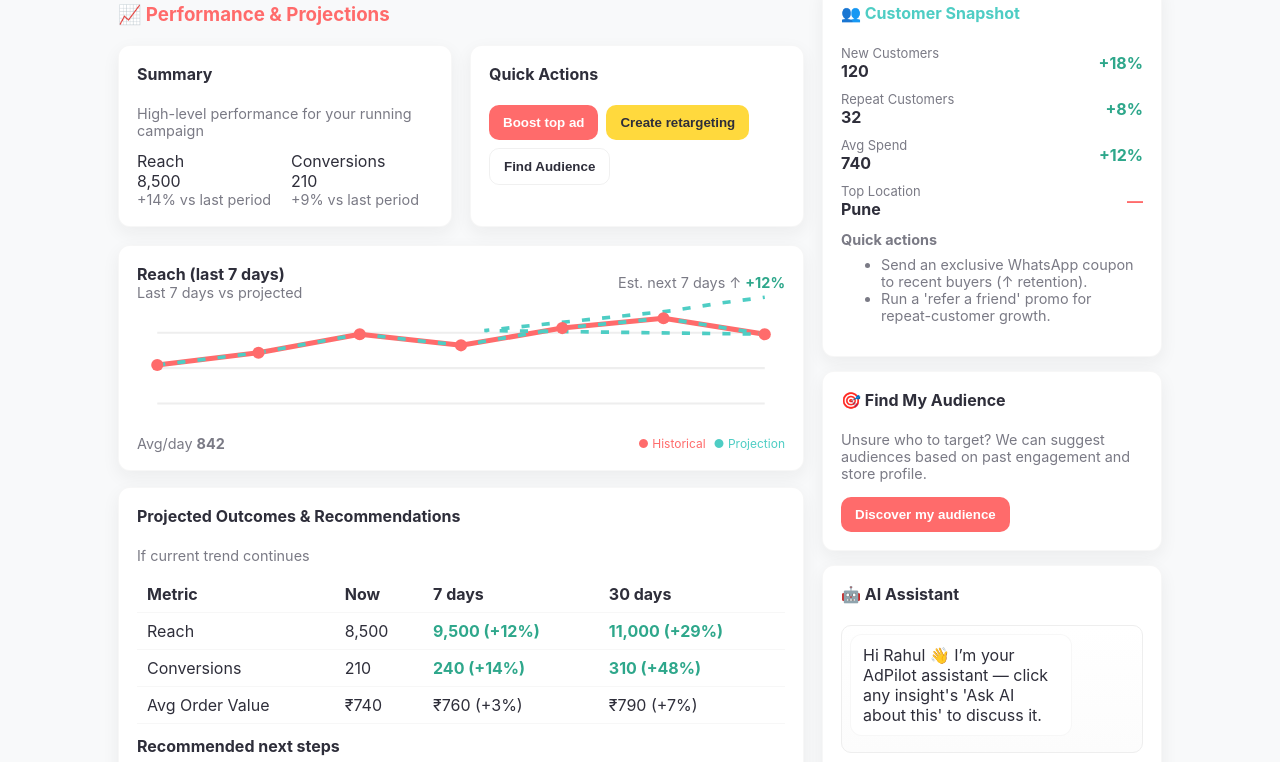
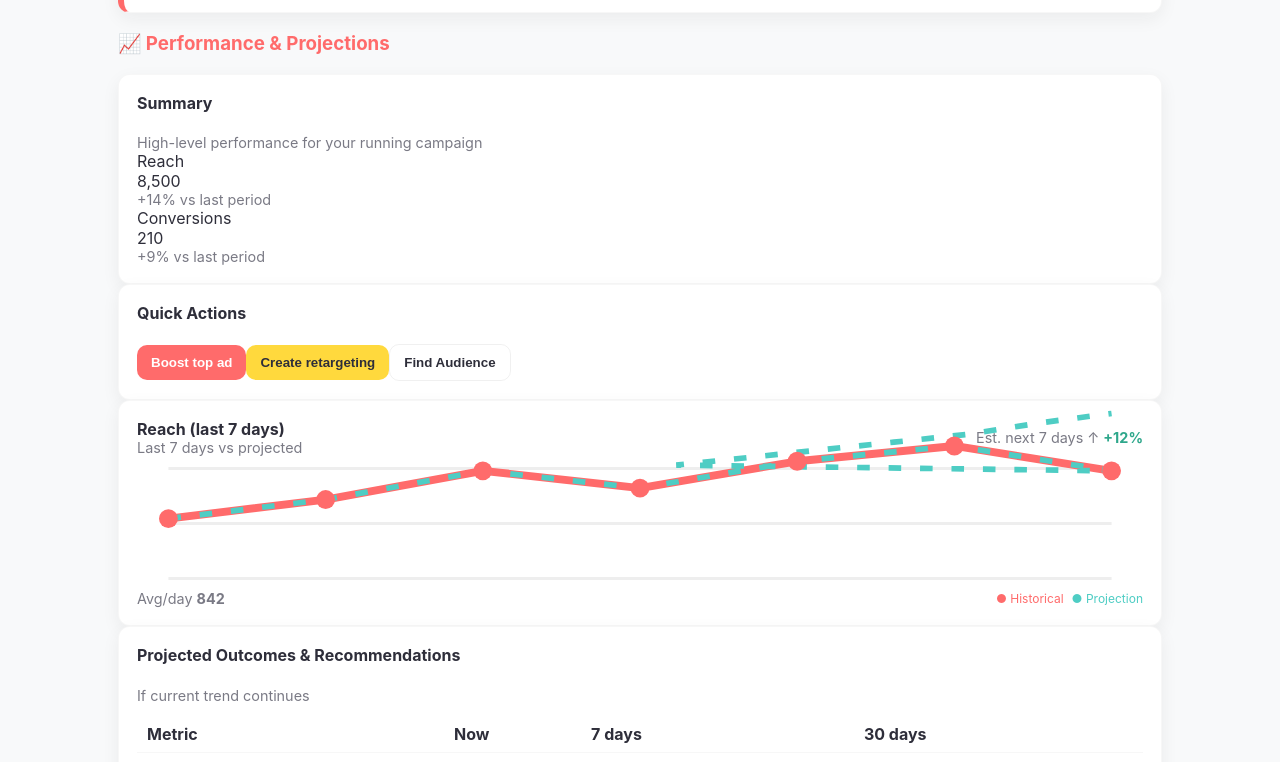
Before and after one commit to Divyansh-28/SMB_MVP, a Next.js app: page /dashboard in a window 1280 px wide. Shown: the part 535-1297 px from the top of the page. Built offline with nearby package versions, Linux system fonts and the light colour scheme.

Commit message:
Update dashboard.js

```diff
--- a/pages/dashboard.js
+++ b/pages/dashboard.js
@@ -1,10 +1,10 @@
+// pages/dashboard.js
 import Navbar from "../components/Navbar";
 import InsightCard from "../components/InsightCard";
 import GraphCard from "../components/GraphCard";
 import { useState, useRef, useEffect } from "react";
 
 export default function Dashboard() {
-  // Actionable insights (top-first)
   const insights = [
     {
       title: "Boost Evening Ad Performance",
@@ -58,7 +58,6 @@ export default function Dashboard() {
   const [input, setInput] = useState("");
   const chatBoxRef = useRef(null);
 
-  // Scroll chat to bottom on messages
   useEffect(() => {
     if (chatBoxRef.current) {
       chatBoxRef.current.scrollTop = chatBoxRef.current.scrollHeight + 100;
@@ -67,7 +66,6 @@ export default function Dashboard() {
 
   const sendUserMessage = (msg) => {
     setChatMessages((m) => [...m, { from: "user", text: msg }]);
-    // Mocked AI reply
     setTimeout(() => {
       setChatMessages((m) => [...m, { from: "bot", text: `AI: Based on "${msg}", I recommend testing a short retargeting creative with urgency (3-day window).` }]);
     }, 700);
@@ -80,17 +78,14 @@ export default function Dashboard() {
     setInput("");
   };
 
-  // Called by InsightCard when user clicks "Ask AI about this"
   const handleInsightChat = (insightTitle) => {
     const prompt = `Please suggest an easy execution plan and sample ad copy for: "${insightTitle}"`;
-    // push to chat and auto-scroll
     sendUserMessage(prompt);
-    // optionally highlight assistant area or focus input
     const el = document.querySelector('[name="chat-input"]');
     if (el) el.focus();
   };
 
-  // Audience finder state (inline)
+  // Audience finder state
   const [audienceOpen, setAudienceOpen] = useState(false);
   const discoveredAudience = [
     { name: "Women 25-40 (Pune)", reasons: "High engagement with festival posts", estSize: "8k" },
@@ -100,22 +95,21 @@ export default function Dashboard() {
 
   const applyAudience = (aud) => {
     alert(`Applied audience "${aud.name}" to new campaign (demo).`);
-    // In a real app, we would pass this selection to the "Create Campaign" flow
   };
 
   return (
     <>
       <Navbar />
-      <main className="container" style={{ paddingTop: 26 }}>
+      <main className="container" style={{ paddingTop: 22, paddingBottom: 60 }}>
         <h2 className="page-title">Campaign Dashboard</h2>
 
-        {/* ---------------- TOP: Actionable Insights (prominent) ---------------- */}
+        {/* Actionable Insights */}
         <section style={{ marginBottom: 18 }}>
           <h3 style={{ color: "var(--primary-1)" }}>⚡ Actionable Insights</h3>
-          <div className="grid cols-3" style={{ marginTop: 12 }}>
+          <div className="row g-3 mt-2">
             {insights.map((ins, idx) => (
+              <div key={idx} className="col-12 col-md-6 col-lg-4">
                 <InsightCard
-                key={idx}
                   title={ins.title}
                   detail={ins.detail}
                   action={ins.action}
@@ -123,21 +117,23 @@ export default function Dashboard() {
                   rationale={ins.rationale}
                   onChat={(t) => handleInsightChat(t)}
                 />
+              </div>
             ))}
           </div>
         </section>
 
-        {/* ---------------- MID: Performance & Projections ---------------- */}
-        <section style={{ marginTop: 22 }}>
-          <div className="grid" style={{ gridTemplateColumns: "1fr 340px", gap: 18 }}>
-            <div>
+        {/* Performance & side column */}
+        <section className="row g-3">
+          {/* Left/main column */}
+          <div className="col-12 col-lg-8">
             <h3 style={{ color: "var(--primary-1)" }}>📈 Performance & Projections</h3>
 
-              <div className="grid cols-2" style={{ marginTop: 12 }}>
+            <div className="row g-3 mt-2">
+              <div className="col-12 col-md-6">
                 <div className="card">
                   <h4 style={{ marginTop: 0 }}>Summary</h4>
                   <div className="small">High-level performance for your running campaign</div>
-                  <div style={{ display: "flex", gap: 12, marginTop: 12 }}>
+                  <div className="d-flex gap-3 mt-3">
                     <div style={{ flex: 1 }}>
                       <div className="meta">Reach</div>
                       <div className="value">8,500</div>
@@ -150,27 +146,29 @@ export default function Dashboard() {
                     </div>
                   </div>
                 </div>
+              </div>
 
+              <div className="col-12 col-md-6">
                 <div className="card">
                   <h4 style={{ marginTop: 0 }}>Quick Actions</h4>
-                  <div style={{ display: "flex", gap: 8, marginTop: 10, flexWrap: "wrap" }}>
+                  <div className="d-flex flex-wrap gap-2 mt-2">
                     <button className="btn primary" onClick={() => alert("Boost action (demo)")}>Boost top ad</button>
                     <button className="btn" onClick={() => alert("Create retargeting (demo)")}>Create retargeting</button>
                     <button className="btn ghost" onClick={() => { setAudienceOpen(true); window.scrollTo({ top: 600, behavior: 'smooth' }); }}>Find Audience</button>
                   </div>
                 </div>
               </div>
+            </div>
 
-              <div style={{ marginTop: 18 }}>
+            <div className="mt-3">
               <GraphCard title="Reach (last 7 days)" series={reachSeries} projection={reachProjection} />
             </div>
 
-              {/* Projections & recommended steps */}
-              <div style={{ marginTop: 16 }} className="card">
+            <div className="card mt-3">
               <h4 style={{ marginTop: 0 }}>Projected Outcomes & Recommendations</h4>
               <div className="small">If current trend continues</div>
 
-                <table className="proj-table" style={{ marginTop: 12 }}>
+              <table className="proj-table mt-2">
                 <thead><tr><th>Metric</th><th>Now</th><th>7 days</th><th>30 days</th></tr></thead>
                 <tbody>
                   <tr><td>Reach</td><td>8,500</td><td className="proj-positive">9,500 (+12%)</td><td className="proj-positive">11,000 (+29%)</td></tr>
@@ -190,25 +188,25 @@ export default function Dashboard() {
             </div>
           </div>
 
-            {/* ---------------- RIGHT: Customer Snapshot, Audience Finder, Chat ---------------- */}
-            <aside>
+          {/* Right column */}
+          <aside className="col-12 col-lg-4">
             <div className="card">
               <h4 style={{ marginTop: 0, color: "var(--accent-2)" }}>👥 Customer Snapshot</h4>
-                <div style={{ display: "grid", gap: 10, marginTop: 8 }}>
+              <div className="mt-2">
                 {customers.map((c, idx) => (
-                    <div key={idx} style={{ display: "flex", justifyContent: "space-between", alignItems: "center" }}>
+                  <div key={idx} className="d-flex justify-content-between align-items-center mb-2">
                     <div>
-                        <div style={{ fontSize: 13, color: "var(--muted)" }}>{c.metric}</div>
-                        <div style={{ fontWeight: 700, fontSize: 16 }}>{c.value}</div>
+                      <div className="small text-muted">{c.metric}</div>
+                      <div style={{ fontWeight: 700 }}>{c.value}</div>
                     </div>
-                      <div style={{ textAlign: "right", color: c.change > 0 ? "#2EA78B" : "#FF6B6B", fontWeight: 700 }}>
+                    <div style={{ color: c.change > 0 ? "#2EA78B" : "#FF6B6B", fontWeight: 700 }}>
                       {c.change > 0 ? `+${c.change}%` : c.change === 0 ? '—' : `${c.change}%`}
                     </div>
                   </div>
                 ))}
               </div>
 
-                <div style={{ marginTop: 12 }} className="small">
+              <div className="small mt-2">
                 <strong>Quick actions</strong>
                 <ul style={{ marginTop: 8 }}>
                   <li>Send an exclusive WhatsApp coupon to recent buyers (↑ retention).</li>
@@ -217,45 +215,44 @@ export default function Dashboard() {
               </div>
             </div>
 
-              {/* Audience Finder (inline, toggles open) */}
-              <div style={{ marginTop: 14 }} className="card">
+            {/* Audience Finder */}
+            <div className="card mt-3">
               <h4 style={{ marginTop: 0 }}>🎯 Find My Audience</h4>
               <p className="small">Unsure who to target? We can suggest audiences based on past engagement and store profile.</p>
 
               {!audienceOpen && (
-                  <div style={{ marginTop: 10 }}>
+                <div className="mt-2">
                   <button className="btn primary" onClick={() => setAudienceOpen(true)}>Discover my audience</button>
                 </div>
               )}
 
               {audienceOpen && (
-                  <div style={{ marginTop: 12, display: "grid", gap: 10 }}>
+                <div className="mt-2">
                   {discoveredAudience.map((d, i) => (
-                      <div key={i} style={{ display: "flex", justifyContent: "space-between", alignItems: "center", padding: 10, borderRadius: 8, background: "#fff" }}>
+                    <div key={i} className="d-flex justify-content-between align-items-center p-2 mb-2" style={{ background: "#fff", borderRadius: 8 }}>
                       <div>
                         <div style={{ fontWeight: 700 }}>{d.name}</div>
-                          <div className="small">{d.reasons} • est. {d.estSize}</div>
+                        <div className="small text-muted">{d.reasons} • est. {d.estSize}</div>
                       </div>
-                        <div style={{ display: "flex", flexDirection: "column", gap: 8, alignItems: "flex-end" }}>
+                      <div className="d-flex flex-column gap-2">
                         <button className="btn" onClick={() => applyAudience(d)}>Use</button>
                         <button className="btn ghost" onClick={() => alert(`Previewing audience "${d.name}" (demo).`)}>Preview</button>
                       </div>
                     </div>
                   ))}
-
-                    <div style={{ textAlign: "center", marginTop: 8 }}>
-                      <button className="btn ghost" onClick={() => { setAudienceOpen(false); }}>Close</button>
+                  <div className="text-center mt-2">
+                    <button className="btn ghost" onClick={() => setAudienceOpen(false)}>Close</button>
                   </div>
                 </div>
               )}
             </div>
 
             {/* Chat assistant */}
-              <div style={{ marginTop: 14 }} className="card">
+            <div className="card mt-3">
               <h4 style={{ marginTop: 0 }}>🤖 AI Assistant</h4>
-                <div className="chat-box" ref={chatBoxRef} id="chatbox">
+              <div ref={chatBoxRef} style={{ maxHeight: 260, overflowY: "auto", padding: 8, borderRadius: 8 }}>
                 {chatMessages.map((m, i) => (
-                    <div key={i} style={{ display: "flex", justifyContent: m.from === "user" ? "flex-end" : "flex-start", marginBottom: 8 }}>
+                  <div key={i} className={`d-flex ${m.from === "user" ? "justify-content-end" : "justify-content-start"} mb-2`}>
                     <div style={{
                       maxWidth: "78%",
                       padding: "10px 12px",
@@ -269,18 +266,18 @@ export default function Dashboard() {
                 ))}
               </div>
 
-                <form onSubmit={handleSend} style={{ display: "flex", gap: 8, marginTop: 12 }}>
-                  <input name="chat-input" value={input} onChange={(e) => setInput(e.target.value)} placeholder="Ask something like 'How to increase conversions?'" style={{ flex: 1, padding: "10px 12px", borderRadius: 8, border: "1px solid #eee" }} />
+              <form onSubmit={handleSend} className="d-flex gap-2 mt-3">
+                <input name="chat-input" value={input} onChange={(e) => setInput(e.target.value)}
+                  placeholder="Ask something like 'How to increase conversions?'" className="form-control" />
                 <button className="btn primary">Send</button>
               </form>
 
-                <div className="small suggestions" style={{ marginTop: 10 }}>
+              <div className="small suggestions mt-2 d-flex gap-2 flex-wrap">
                 <button className="btn ghost" onClick={(e) => { e.preventDefault(); sendUserMessage('Retarget non-converters with 10% discount'); }}>Retarget non-converters</button>
                 <button className="btn ghost" onClick={(e) => { e.preventDefault(); sendUserMessage('Increase evening frequency'); }}>Increase evening ads</button>
               </div>
             </div>
           </aside>
-          </div>
         </section>
       </main>
     </>
```
Lines whose indentation alone changed are shown as unchanged.
